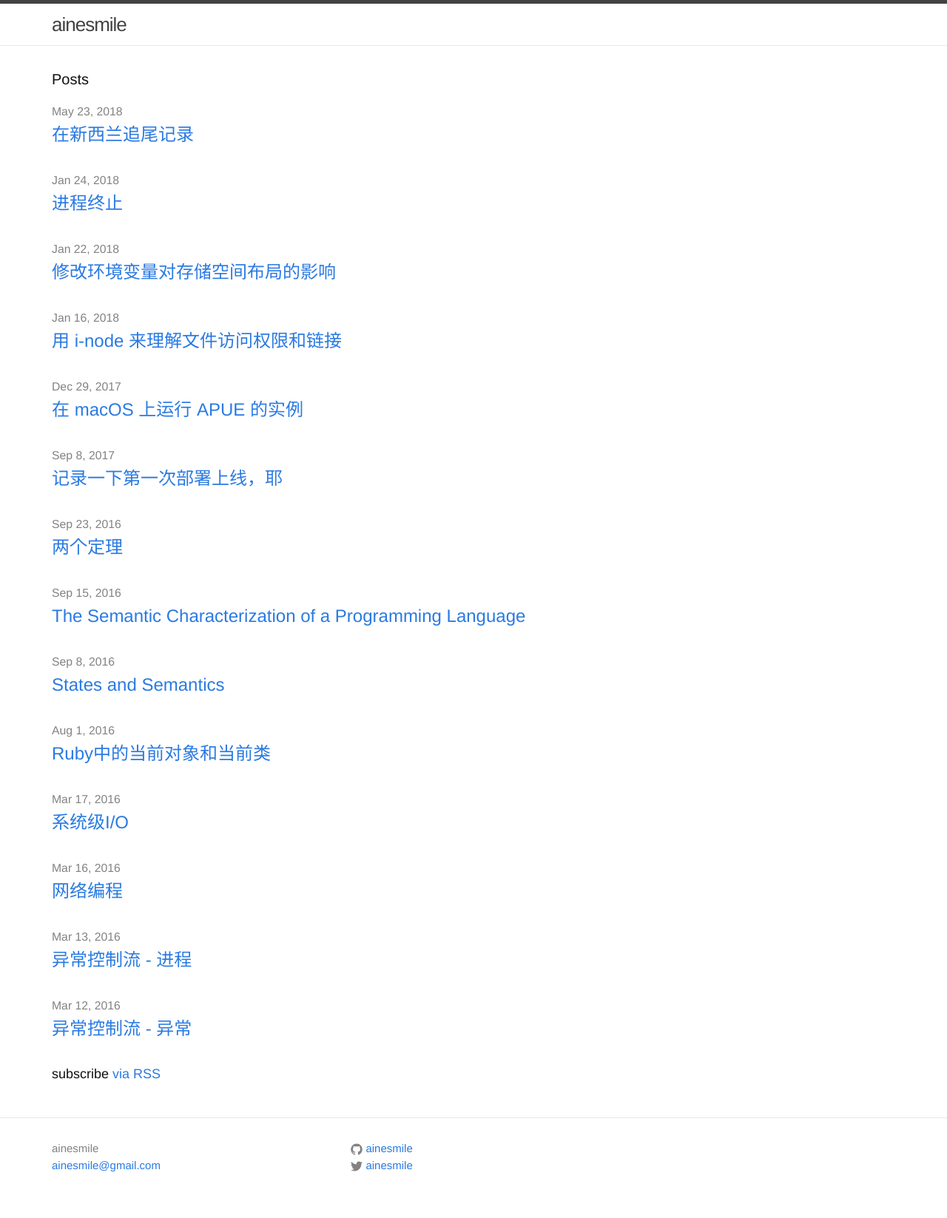
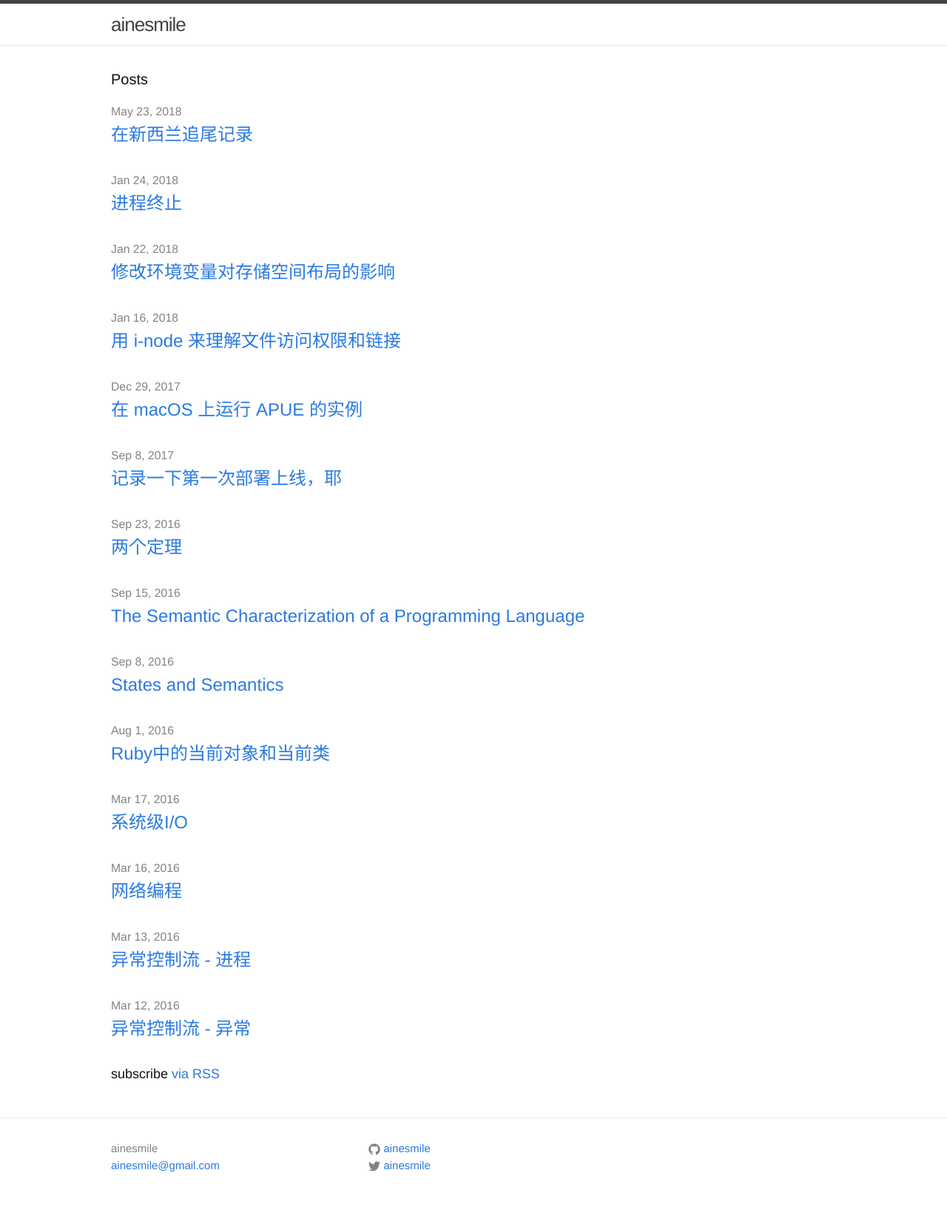
Before and after one commit to ainesmile/ainesmile.github.io, a Jekyll site: the page built from index.html, in a window 1280 px wide. Shown: the whole page at 74% size. Built offline with Jekyll 4.4.1, drawn with Linux system fonts in a browser that asks for light colours.

Commit message:
narrow content width

```diff
--- a/css/main.scss
+++ b/css/main.scss
@@ -23,7 +23,7 @@ $grey-color-light: lighten($grey-color, 40%);
 $grey-color-dark:  darken($grey-color, 25%);
 
 // Width of the content area
-$content-width:    1200px;
+$content-width:    1040px;
 
 $on-palm:          600px;
 $on-laptop:        800px;
```
